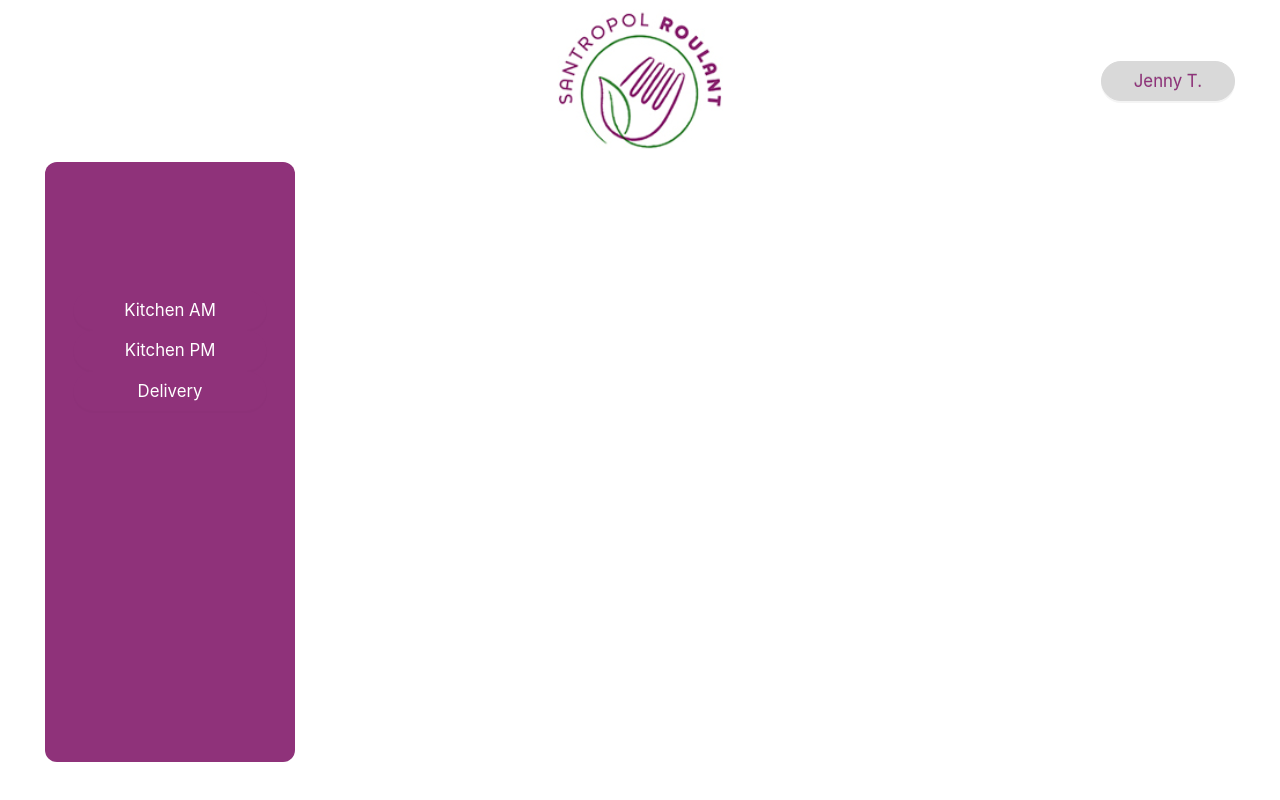
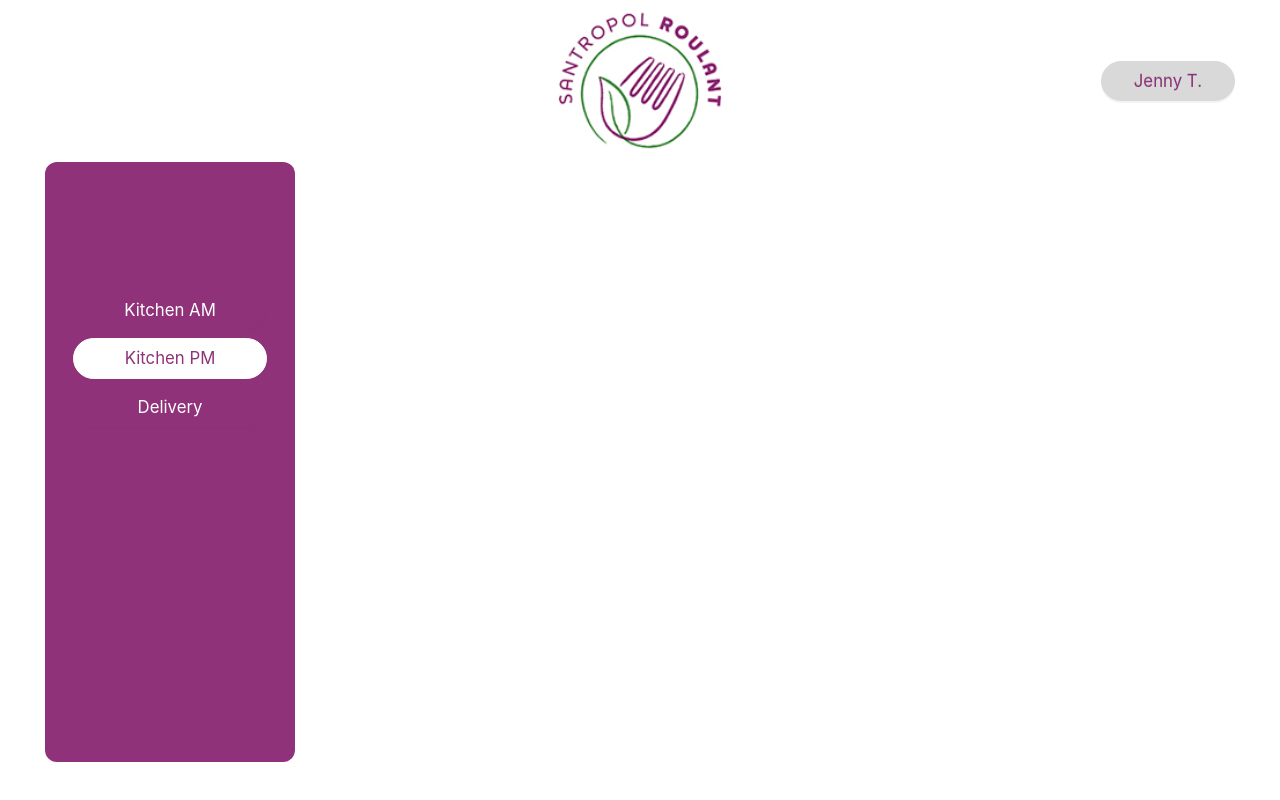
Before and after one commit to Software-For-Love/client-santropol, a React (Create React App) app in the folder front-end/: page /kitchen-pm in a window 1280 px wide. Built offline with nearby package versions, Linux system fonts and the light colour scheme.

Commit message:
routing set-up

```diff
--- a/front-end/package.json
+++ b/front-end/package.json
@@ -9,6 +9,7 @@
     "antd": "^4.18.9",
     "react": "^17.0.2",
     "react-dom": "^17.0.2",
+    "react-router-dom": "^6.2.2",
     "react-scripts": "5.0.0",
     "styled-components": "^5.3.3",
     "web-vitals": "^2.1.4"
--- a/front-end/src/App.js
+++ b/front-end/src/App.js
@@ -1,13 +1,8 @@
 import "antd/dist/antd.css";
-import { SideBar, Layout, Header } from "./components/Layout";
+import Routes from "./Routes";
 
 function App() {
-  return (
-    <Layout>
-      <Header />
-      <SideBar />
-    </Layout>
-  );
+  return <Routes />;
 }
 
 export default App;
--- /dev/null
+++ b/front-end/src/Routes.jsx
@@ -0,0 +1,19 @@
+import React from "react";
+import { BrowserRouter, Routes, Route } from "react-router-dom";
+import { SideBar, Layout, Header } from "./components/Layout";
+
+const AppRoutes = () => {
+  return (
+    <BrowserRouter>
+      <Layout>
+        <Header />
+        <SideBar />
+        <Routes>
+          <Route path='/'></Route>
+        </Routes>
+      </Layout>
+    </BrowserRouter>
+  );
+};
+
+export default AppRoutes;
--- a/front-end/src/components/Button/index.jsx
+++ b/front-end/src/components/Button/index.jsx
@@ -19,6 +19,7 @@ index.propTypes = {
   size: PropTypes.string,
   onClick: PropTypes.func,
   fullWidth: PropTypes.bool,
+  isActive: PropTypes.bool,
 };
 
 export default index;
--- a/front-end/src/components/Button/styles.js
+++ b/front-end/src/components/Button/styles.js
@@ -2,7 +2,10 @@ import styled from "styled-components";
 import { Button } from "antd";
 import theme from "../../Theme";
 
-const getButtonBackgroundColor = (type) => {
+const getButtonBackgroundColor = (type, isActive) => {
+  if (isActive) {
+    return "#fff";
+  }
   switch (type) {
     case "primary":
       return theme.colors.secondary;
@@ -15,7 +18,10 @@ const getButtonBackgroundColor = (type) => {
   }
 };
 
-const getButtonTextColor = (type) => {
+const getButtonTextColor = (type, isActive) => {
+  if (isActive) {
+    return theme.colors.primary;
+  }
   switch (type) {
     case "secondary":
       return theme.colors.primary;
@@ -30,9 +36,11 @@ export default styled(Button)`
   display: flex;
   align-items: center;
   justify-content: center;
-  background-color: ${(props) => getButtonBackgroundColor(props.type)};
-  border-color: ${(props) => getButtonBackgroundColor(props.type)};
-  color: ${(props) => getButtonTextColor(props.type)};
+  background-color: ${(props) =>
+    getButtonBackgroundColor(props.type, props.isActive)};
+  border-color: ${(props) =>
+    getButtonBackgroundColor(props.type, props.isActive)};
+  color: ${(props) => getButtonTextColor(props.type, props.isActive)};
   &:hover {
     background-color: #fff;
     color: ${theme.colors.primary};
--- a/front-end/src/components/Layout/Sidebar/index.jsx
+++ b/front-end/src/components/Layout/Sidebar/index.jsx
@@ -1,6 +1,7 @@
 import React from "react";
 import SideBar from "./styles";
 import Button from "../../Button";
+import { NavLink, useLocation } from "react-router-dom";
 
 const routes = [
   { label: "Kitchen AM", path: "/kitchen-am" },
@@ -8,16 +9,31 @@ const routes = [
   { label: "Delivery", path: "/delivery" },
 ];
 
-const index = () => {
+const SideBarComponent = () => {
+  const location = useLocation();
+
   return (
     <SideBar>
       {routes.map(({ label, path }) => (
-        <Button key={path} rounded fullWidth>
-          {label}
-        </Button>
+        <NavLink
+          to={path}
+          key={path}
+          style={{
+            marginBottom: "0.5rem",
+          }}
+        >
+          <Button
+            key={path}
+            rounded
+            fullWidth
+            isActive={location.pathname.includes(path)}
+          >
+            {label}
+          </Button>
+        </NavLink>
       ))}
     </SideBar>
   );
 };
 
-export default index;
+export default SideBarComponent;
```
Also changed, not shown: front-end/src/pages/Delivery/index.jsx (added, +7 -0 lines), front-end/src/pages/KitchenAM/index.jsx (added, +7 -0 lines), front-end/src/pages/KitchenPM/index.jsx (added, +7 -0 lines), front-end/src/pages/Delivery/styles.js (added), front-end/src/pages/KitchenPM/index.js (added), 1 other file (tests, documents, lock files or other folders).
